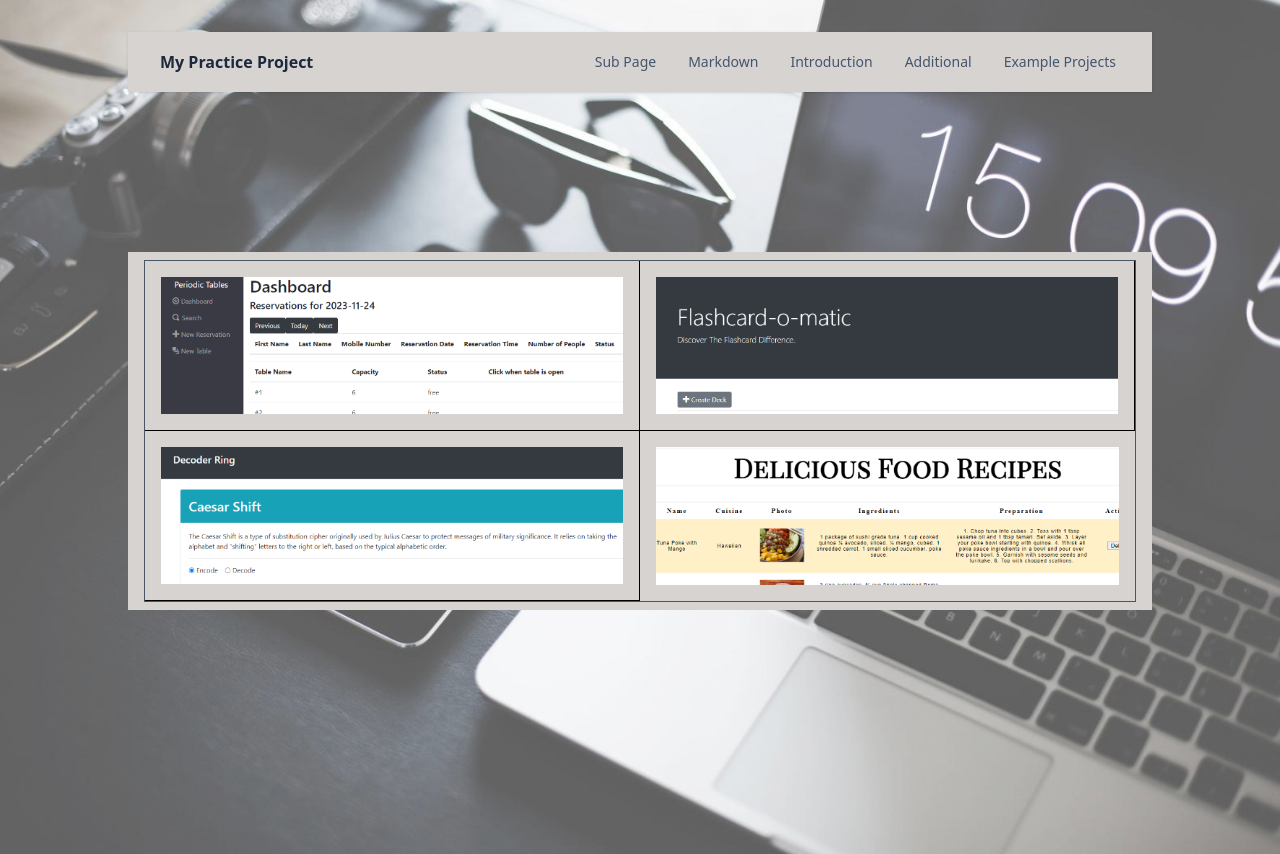
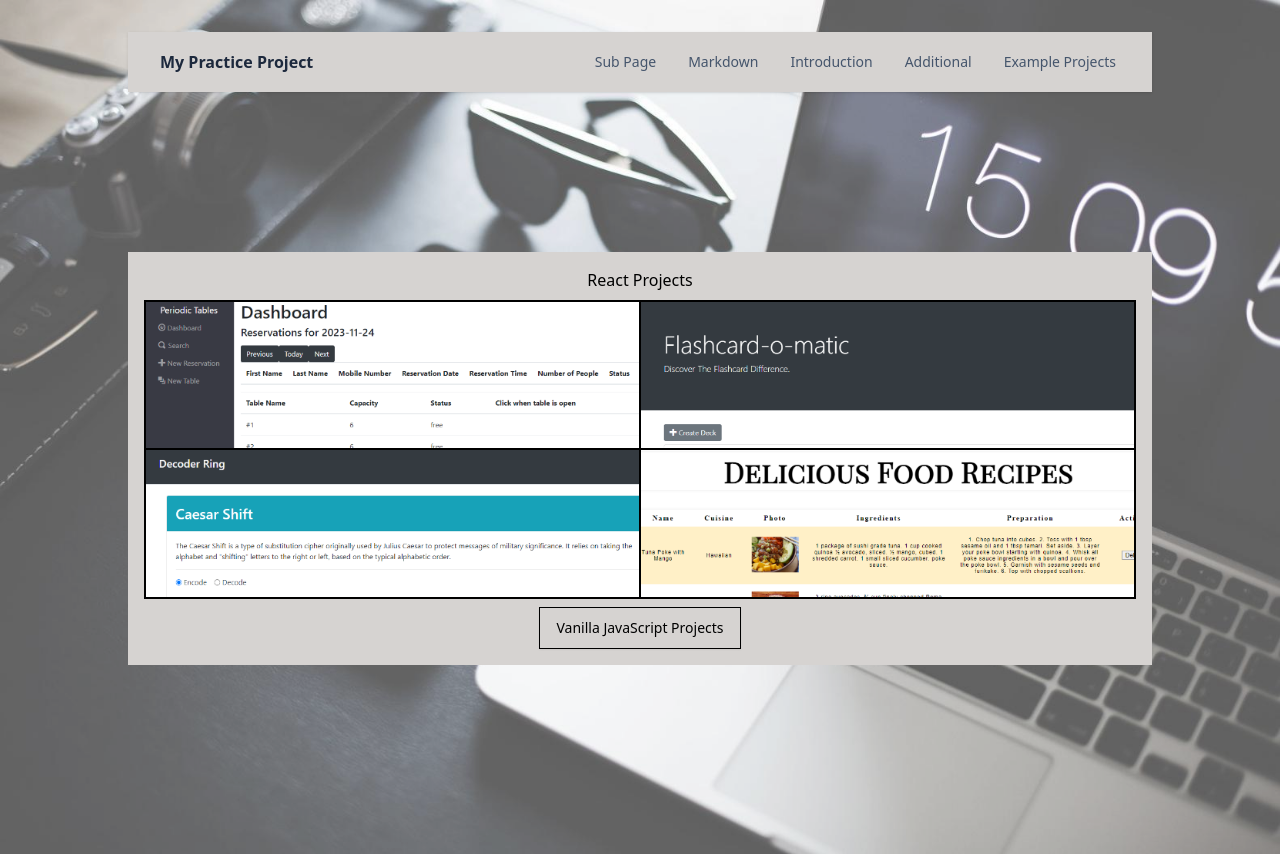
Before and after one commit to adam780930/react-practice, a React (Vite) app: page /example in a window 1280 px wide. Built offline with nearby package versions, Linux system fonts and the light colour scheme.

Commit message:
updated styling to thet sample project page and added link to older JS project previously worked on (#12)

```diff
--- a/src/components/Button.jsx
+++ b/src/components/Button.jsx
@@ -1,5 +1,13 @@
 function Button({ buttonName, ...props }) {
-  return <button {...props}>{buttonName} </button>;
+  return (
+    <button
+      {...props}
+      type="button"
+      className="text-body bg-neutral-primary-soft border border-default hover:bg-neutral-secondary-medium hover:text-heading focus:ring-4 focus:ring-neutral-tertiary-soft shadow-xs font-medium leading-5 rounded-base text-sm px-4 py-2.5 focus:outline-none cursor-pointer"
+    >
+      {buttonName}
+    </button>
+  );
 }
 
 export default Button;
--- a/src/components/ExampleProjects.jsx
+++ b/src/components/ExampleProjects.jsx
@@ -2,6 +2,7 @@ import reservation from "../assets/reservation.png";
 import flashcard from "../assets/flashcard.png";
 import decoder from "../assets/decoder.png";
 import recipes from "../assets/recipes.png";
+import Button from "./Button.jsx";
 
 function ExampleProjects() {
   const projectLinks = [
@@ -25,9 +26,10 @@ function ExampleProjects() {
 
   return (
     <div>
-      <div className="grid grid-cols-2 divide-x divide-y border border-gray-600">
+      <h1 className="p-2">React Projects</h1>
+      <div className="grid grid-cols-2 border">
         {projectLinks.map((project) => (
-          <div className="p-4 cursor-pointer hover:bg-stone-600">
+          <div className="cursor-pointer hover:opacity-50 border">
             <img
               src={project.projectName}
               onClick={() => {
@@ -37,6 +39,14 @@ function ExampleProjects() {
           </div>
         ))}
       </div>
+      <div className="p-2 hover:opacity-50">
+        <Button
+          onClick={() => {
+            window.open("https://project.adamtsaidev.com");
+          }}
+          buttonName={"Vanilla JavaScript Projects"}
+        />
+      </div>
     </div>
   );
 }
```
